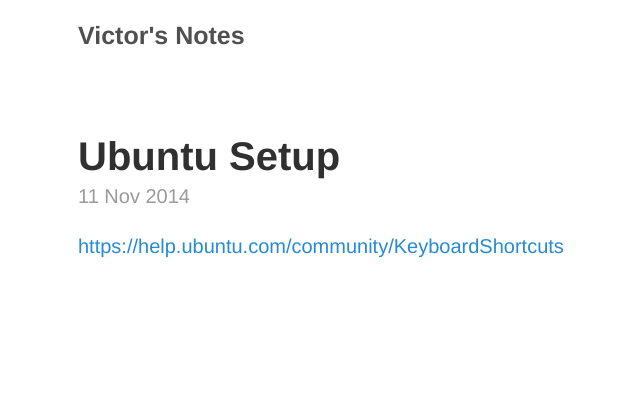
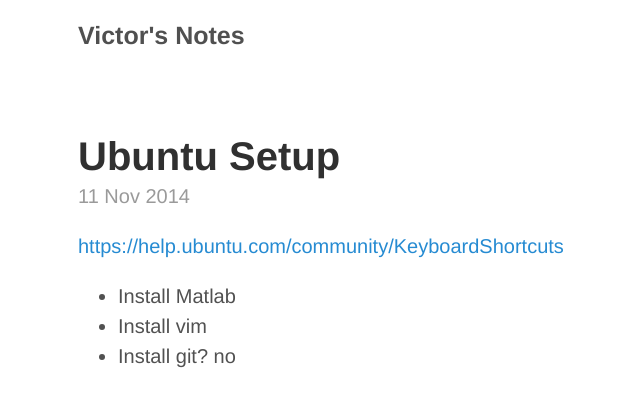
Before and after one commit to victorgan/victorgan.github.io, a Jekyll site: the page built from _posts/2014-11-11-ubuntu.md, in a window 1280 px wide. Shown: the top 407 px of the page, without its empty margins (202-842 px from the left). Built offline with Jekyll 4.4.1, drawn with Linux system fonts in a browser that asks for light colours; nearby versions of some CDN libraries; library files that are not in the unit come from our copies; comment, search, counter and statistics services are not loaded.

Commit message:
Update 2014-11-11-ubuntu.md

```diff
--- a/_posts/2014-11-11-ubuntu.md
+++ b/_posts/2014-11-11-ubuntu.md
@@ -4,3 +4,7 @@ title: Ubuntu Setup
 ---
 
 [https://help.ubuntu.com/community/KeyboardShortcuts](https://help.ubuntu.com/community/KeyboardShortcuts)
+
+- Install Matlab
+- Install vim
+- Install git? no
```
